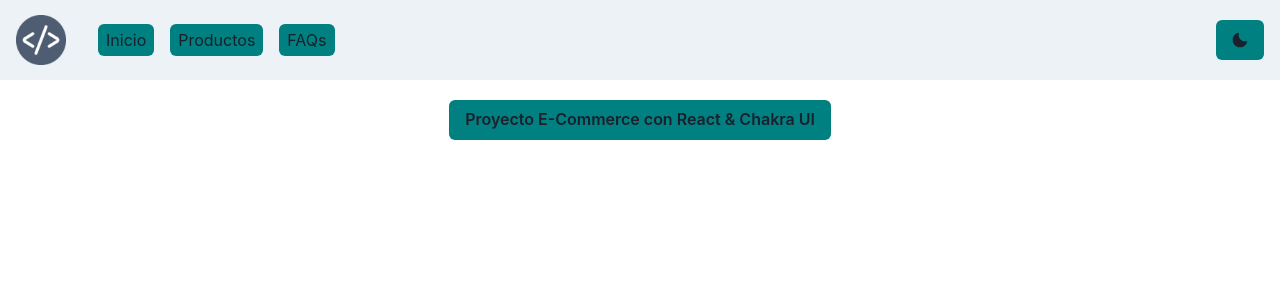
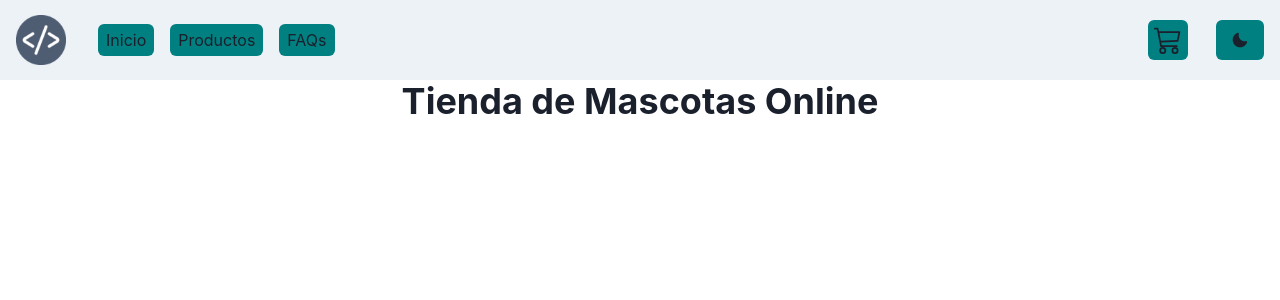
Before and after one commit to ramone02/Tienda-de-Mascotas-Paseador, a React (Create React App) app: page / in a window 1280 px wide. Shown: the top 300 px of the page. Built offline with nearby package versions, Linux system fonts and the light colour scheme.

Commit message:
apico react icons, carticon en nav, titulo general por props a componente

```diff
--- a/package.json
+++ b/package.json
@@ -13,6 +13,7 @@
     "framer-motion": "^7.1.1",
     "react": "^18.2.0",
     "react-dom": "^18.2.0",
+    "react-icons": "^4.4.0",
     "react-scripts": "5.0.1",
     "web-vitals": "^2.1.4"
   },
--- a/public/index.html
+++ b/public/index.html
@@ -25,6 +25,7 @@
       Learn how to configure a non-root public URL by running `npm run build`.
     -->
     <title>React App</title>
+    <link rel="stylesheet" href="https://fonts.googleapis.com/css?family=Roboto:300,400,500,700&display=swap" />
   </head>
   <body>
     <noscript>You need to enable JavaScript to run this app.</noscript>
--- a/src/App.css
+++ b/src/App.css
@@ -1,16 +1,5 @@
 .App {
   text-align: center;
-}
-
-.App-logo {
-  height: 40vmin;
-  pointer-events: none;
-}
-
-@media (prefers-reduced-motion: no-preference) {
-  .App-logo {
-    animation: App-logo-spin infinite 20s linear;
-  }
 }
 
 .App-header {
@@ -23,16 +12,3 @@
   font-size: calc(10px + 2vmin);
   color: white;
 }
-
-.App-link {
-  color: #61dafb;
-}
-
-@keyframes App-logo-spin {
-  from {
-    transform: rotate(0deg);
-  }
-  to {
-    transform: rotate(360deg);
-  }
-}
--- a/src/App.js
+++ b/src/App.js
@@ -1,14 +1,12 @@
 import './App.css';
 import Nav from './components/NavBar';
-import { Button, useColorModeValue } from '@chakra-ui/react';
+import ItemListContainer from './components/ItemListContainer';
 
 function App() {
   return (
     <div className="App">
       <Nav></Nav>
-      <Button mt={5} bg={useColorModeValue("teal", "teal")}>
-        <h1>Proyecto E-Commerce con React & Chakra UI</h1>
-      </Button>
+      <ItemListContainer titulo="Tienda de Mascotas Online" ></ItemListContainer>
     </div>
   );
 }
--- /dev/null
+++ b/src/components/CartWidget.js
@@ -0,0 +1,20 @@
+import React from "react";
+import { BsCart3 } from 'react-icons/bs';
+import {IconButton } from "@chakra-ui/react";
+
+//componente Btn Carrito(chakraUi-React-Icons)
+
+const CartWidget = ()=> {
+    return(
+        <>
+            <IconButton
+                bg={"teal"}
+                size="md"
+                fontSize="28px"
+                icon={<BsCart3 />}
+            />
+        </>
+    );
+}
+
+export default CartWidget;
--- /dev/null
+++ b/src/components/ItemListContainer.js
@@ -0,0 +1,15 @@
+import { Stack, Heading } from "@chakra-ui/react";
+import React from "react";
+
+
+const ItemListContainer = ({titulo}) => {
+    return(
+        <>
+            <Stack>
+                <Heading>{titulo}</Heading>
+            </Stack>
+        </>
+    );
+}
+
+export default ItemListContainer;
--- a/src/components/NavBar.js
+++ b/src/components/NavBar.js
@@ -14,6 +14,7 @@ import {
 import { HamburgerIcon, CloseIcon } from '@chakra-ui/icons';
 import { MoonIcon, SunIcon } from '@chakra-ui/icons';
 import dev from '../img/dev.png';
+import CartWidget from './CartWidget';
 
 const Links = ['Inicio', 'Productos', 'FAQs'];
 
@@ -65,9 +66,12 @@ export default function Simple() {
                     {/* Boton DarkMode-LigthMode */}
                     <Flex alignItems={'center'}>
                         <Stack direction={'row'} spacing={7}>
-                            <Button bg={"teal"} onClick={toggleColorMode} isRound="true">
+                            {/* Boton Carrito */}
+                            <CartWidget></CartWidget>
+                            <Button bg={"teal"} onClick={toggleColorMode}>
                                 {colorMode === 'light' ? <MoonIcon /> : <SunIcon />}
                             </Button>
+
                         </Stack>
                     </Flex>
                 </Flex>
```
Also changed, not shown: src/img/cart.png (added), 1 other file (tests, documents, lock files or other folders).
